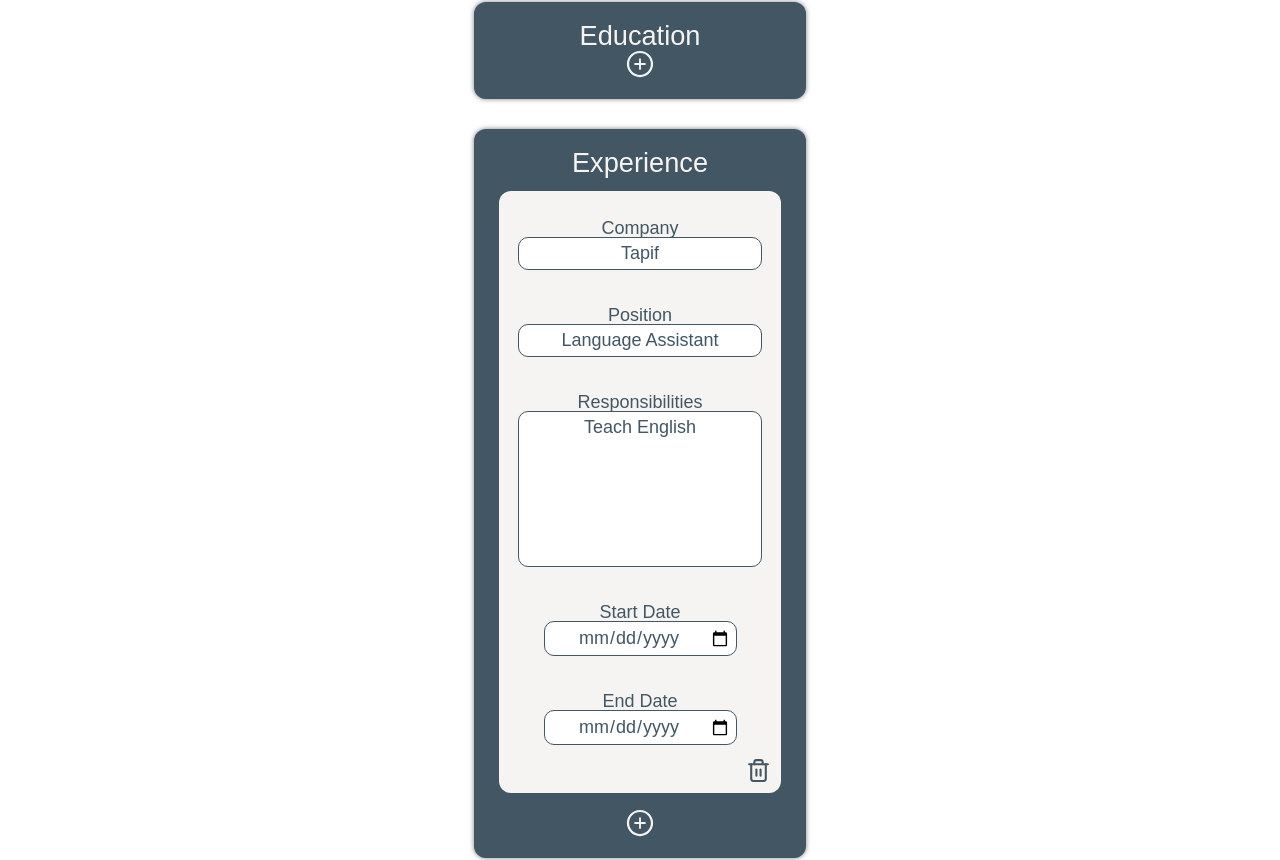
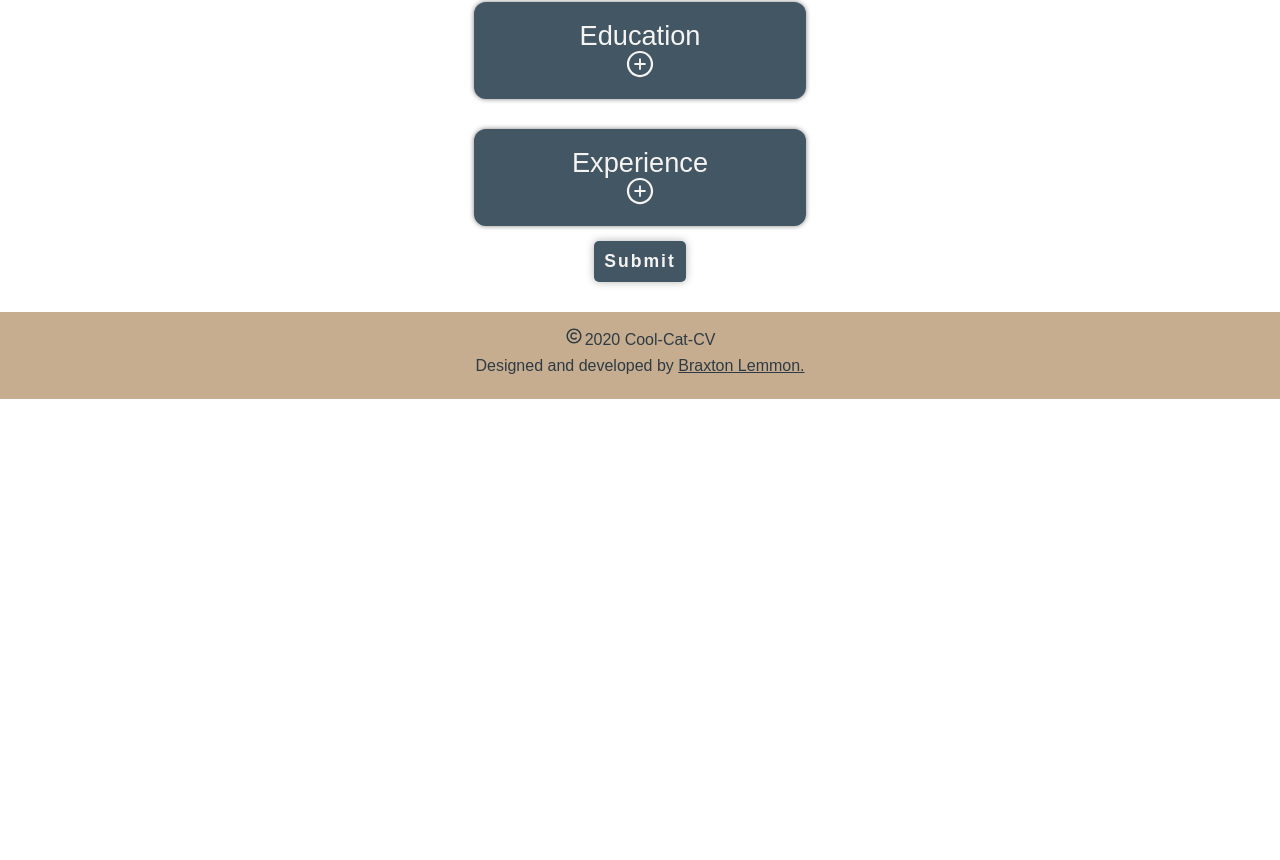
Before and after one commit to braxtonlemmon/cv-project-react, a React (Create React App) app: page / in a window 1280 px wide. Shown: the part 815-1675 px from the top of the page. After the commit the page ends 1214 px from the top, so only its background shows below. Built offline with nearby package versions, Linux system fonts and the light colour scheme; a web font is replaced by a local one.

Commit message:
Add useFieldArray to Experience form components.

```diff
--- a/src/components/EducationFormComponent.jsx
+++ b/src/components/EducationFormComponent.jsx
@@ -61,7 +61,7 @@ function EducationFormComponent({ register, index, remove, schoolData, errors })
             ref={register({ required: 'End date is required' })}
           />
         </Row>
-        <TrashButton onClick={(e) => remove(index)} size={25} />
+        <TrashButton onClick={() => remove(index)} size={25} />
     </Wrapper>
   )
 }
--- a/src/components/Experience.jsx
+++ b/src/components/Experience.jsx
@@ -1,7 +1,8 @@
 import React from 'react';
 import styled from 'styled-components';
 import { Section, H2, Block, AddButton } from './Shared';
-import ExperienceFormContainer from './ExperienceFormContainer';
+import ExperienceFormComponent from './ExperienceFormComponent';
+import { useFieldArray } from 'react-hook-form';
 
 const ExperienceSection = styled(Section)`
   .block-larger {
@@ -9,34 +10,30 @@ const ExperienceSection = styled(Section)`
   }
 `;
 
-function Experience({ experienceData, setExperienceData, register }) {
-  const handleAdd = () => {
-    const blankExperienceData = {
-      company: '',
-      position: '',
-      responsibilities: '',
-      workStartDate: '',
-      workEndDate: ''
-    }
-    setExperienceData(data => [...data, blankExperienceData]);
-  }
+function Experience({ register, control, errors }) {
+  const { fields, append, remove } = useFieldArray({
+    control,
+    name: 'experience'
+  });
 
   return (
     <ExperienceSection>
       <H2>Experience</H2>
-      {experienceData.map((experience, index) => {
-        return (
-          <Block className="block-larger" key={`experience${index}`}>
-            <ExperienceFormContainer
+      {fields.map(({ id, company, position, responsibilities, workStartDate, workEndDate }, index) => {
+        const workData = { company, position, responsibilities, workStartDate, workEndDate }
+        return(
+          <Block className="block-larger" key={id}>
+            <ExperienceFormComponent
               index={index}
-              experienceData={experienceData}
-              setExperienceData={setExperienceData}
               register={register}
+              workData={workData}
+              remove={remove}
+              errors={errors}
             />
           </Block>
         )
       })}
-      <AddButton size={30} onClick={handleAdd} />
+      <AddButton type="button" size={30} onClick={() => append({})} />
     </ExperienceSection>
   )
 }
--- a/src/components/ExperienceFormComponent.jsx
+++ b/src/components/ExperienceFormComponent.jsx
@@ -5,84 +5,59 @@ import styled from 'styled-components';
 const Wrapper = styled(wrapper)``;
 const Row = styled(row)``;
 
-function ExperienceFormComponent({ experienceData, handleChange, handleDelete, index, register }) {
+function ExperienceFormComponent({ register, index, remove, workData, errors }) {
   return (
     <Wrapper>
-      {/* <form> */}
         <Row>
-          <label htmlFor={`company-${index}`}>Company</label>
+          <label htmlFor={`experience[${index}].company`}>Company</label>
           <input
             type="text"
-            id={`company-${index}`}
-            name={`company-${index}`}
-            defaultValue={experienceData.company}
-            ref={register({
-              required: 'Company is required',
-              minLength: 1
-            })}
-            // value={experienceData.company}
-            // onChange={(e) => handleChange(e)}
+            id={`experience[${index}].company`}
+            name={`experience[${index}].company`}
+            defaultValue={workData.company}
+            ref={register({ required: 'Company is required' })}
           />
         </Row>
         <Row>
-          <label htmlFor={`position-${index}`}>Position</label>
+          <label htmlFor={`experience[${index}].position`}>Position</label>
           <input
             type="text"
-            id={`position-${index}`}
-            name={`position-${index}`}
-            defaultValue={experienceData.position}
-            ref={register({
-              required: 'Position is required',
-              minLength: 1
-            })}
-            // value={experienceData.position}
-            // onChange={(e) => handleChange(e)}
+            id={`experience[${index}].position`}
+            name={`experience[${index}].position`}
+            defaultValue={workData.position}
+            ref={register({ required: 'Position is required' })}
           />
         </Row>
         <Row>
-          <label htmlFor={`responsibilities-${index}`}>Responsibilities</label>
+          <label htmlFor={`experience[${index}].responsibilities`}>Responsibilities</label>
           <textarea
-            id={`responsibilities-${index}`}
-            name={`responsibilities-${index}`}
-            defaultValue={experienceData.responsibilities}
-            ref={register({
-              required: 'Responsibilities are required',
-              minLength: 1
-            })}
-            // value={experienceData.responsibilities}
-            // onChange={(e) => handleChange(e)}
+            id={`experience[${index}].responsibilities`}
+            name={`experience[${index}].responsibilities`}
+            defaultValue={workData.responsibilities}
+            ref={register({ required: 'Responsibilities are required' })}
           />
         </Row>
         <Row>
-          <label htmlFor={`workStartDate-${index}`}>Start Date</label>
+          <label htmlFor={`experience[${index}].workStartDate`}>Start Date</label>
           <input
             type="date"
-            id={`workStartDate-${index}`}
-            name={`workStartDate-${index}`}
-            defaultValue={experienceData.workStartDate}
-            ref={register({
-              required: 'Start date is required',
-            })}
-            // value={experienceData.workStartDate}
-            // onChange={(e) => handleChange(e)}
+            id={`experience[${index}].workStartDate`}
+            name={`experience[${index}].workStartDate`}
+            defaultValue={workData.workStartDate}
+            ref={register({ required: 'Start date is required' })}
           />
         </Row>
         <Row>
-          <label htmlFor={`workEndDate-${index}`}>End Date</label>
+          <label htmlFor={`experience[${index}].workEndDate`}>End Date</label>
           <input
             type="date"
-            id={`workEndDate-${index}`}
-            name={`workEndDate-${index}`}
-            defaultValue={experienceData.workEndDate}
-            ref={register({
-              required: 'End date is required',
-            })}
-            // value={experienceData.workEndDate}
-            // onChange={(e) => handleChange(e)}
+            id={`experience[${index}].workEndDate`}
+            name={`experience[${index}].workEndDate`}
+            defaultValue={workData.workEndDate}
+            ref={register({ required: 'End date is required' })}
           />
         </Row>
-        <TrashButton onClick={(e) => handleDelete(e)} size={25} />
-      {/* </form> */}
+        <TrashButton onClick={() => remove(index)} size={25} />
     </Wrapper>
   )
 }
--- a/src/components/MainFormComponent.jsx
+++ b/src/components/MainFormComponent.jsx
@@ -18,10 +18,6 @@ const Form = styled.form`
 function MainFormComponent({
   personalData,
   setPersonalData,
-  educationData,
-  setEducationData,
-  experienceData,
-  setExperienceData,
   onSubmit,
   handleSubmit,
   register,
@@ -43,9 +39,9 @@ function MainFormComponent({
           errors={errors}
         />
         <Experience
-          experienceData={experienceData}
-          setExperienceData={setExperienceData}
           register={register}
+          control={control}
+          errors={errors}
         />
         <Button type="submit">Submit</Button>
       </Form>
```
